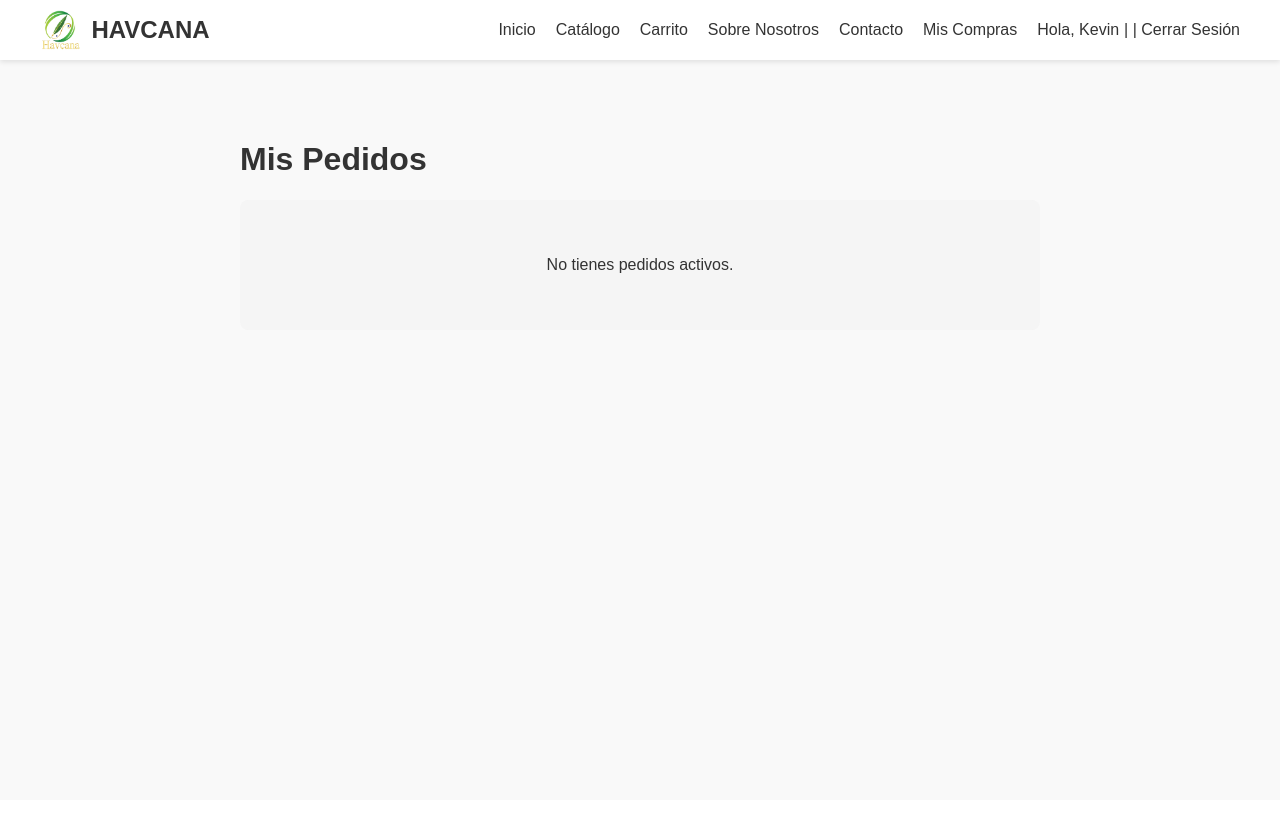
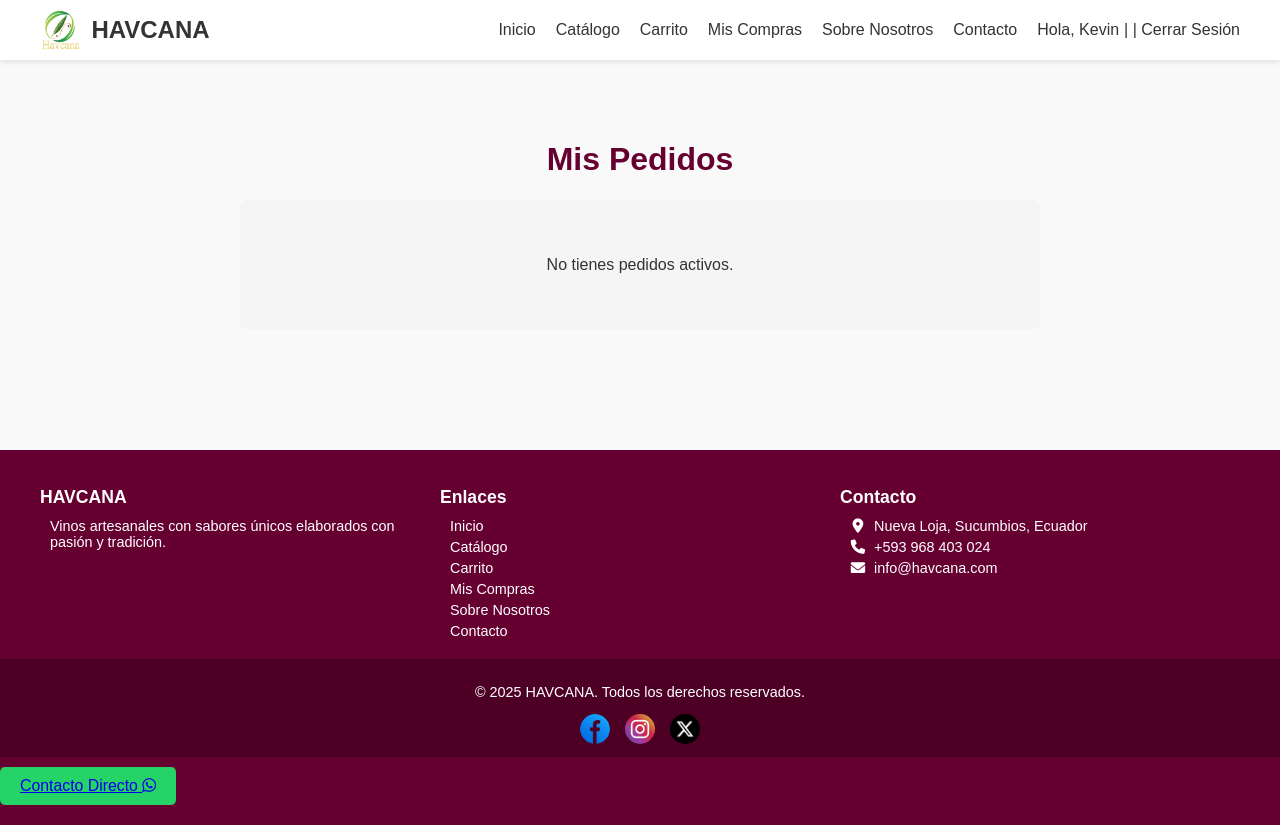
Before and after one commit to MarceloKP13/Proyecto, a PHP site: page /php/auth_pro/pedido.php in a window 1280 px wide. Before the commit the page ends 273 px from the top, so only its background shows below. Run offline with PHP 8.4, Linux system fonts and the light colour scheme; a user stored in the database is signed in; data comes from the database, SQL or seed files in the repository; data that the repository does not hold is empty.

Commit message:
pedido personal

```diff
--- a/anexos/css/pedido.css
+++ b/anexos/css/pedido.css
@@ -4,14 +4,7 @@
     padding: 20px;
 }
 
-.nota-venta {
-
-    background-color: white;
-    padding: 30px;
-    border-radius: 10px;
-    box-shadow: 0 2px 10px rgba(0,0,0,0.1);
-}
-.nota-venta h1{
+.pedido-container h1, h2{
     color: #660030;
     text-align: center;
 }
--- a/index.php
+++ b/index.php
@@ -32,9 +32,9 @@
                     <li><a href="index.php">Inicio</a></li>
                     <li><a href="php/catalogo.php">Catálogo</a></li>
                     <li><a href="php/carrito.php">Carrito</a></li>
+                    <li><a href="php/auth_pro/pedido.php">Mis Compras</a></li>
                     <li><a href="php/info.php">Sobre Nosotros</a></li>
                     <li><a href="php/contactos.php">Contacto</a></li>
-                    <li><a href="php/auth_pro/pedido.php">Mis Compras</a></li>
                     <?php if(isset($_SESSION['usuario'])): ?>
                         <li class="user-info">
                             <a href="php/auth_pro/pedido.php"><span>Hola, <?php echo $_SESSION['usuario']; ?></span></a>
@@ -90,9 +90,9 @@
                     <li><a href="index.php">Inicio</a></li>
                     <li><a href="php/catalogo.php">Catálogo</a></li>
                     <li><a href="php/carrito.php">Carrito</a></li>
+                    <li><a href="php/auth_pro/pedido.php">Mis compras</a></li>
                     <li><a href="php/info.php">Sobre Nosotros</a></li>
                     <li><a href="php/contactos.php">Contacto</a></li>
-                    <li><a href="php/auth_pro/pedido.php">Mis compras</a></li>
                 </ul>
             </div>
             <div class="footer-section">
--- a/php/auth_pro/pedido.php
+++ b/php/auth_pro/pedido.php
@@ -57,9 +57,9 @@ $pedidos = $stmt->get_result();
                     <li><a href="../../index.php">Inicio</a></li>
                     <li><a href="../catalogo.php">Catálogo</a></li>
                     <li><a href="../carrito.php">Carrito</a></li>
+                    <li><a href="pedido.php">Mis Compras</a></li>
                     <li><a href="../info.php">Sobre Nosotros</a></li>
                     <li><a href="../contactos.php">Contacto</a></li>
-                    <li><a href="pedido.php">Mis Compras</a></li>
                     <?php if(isset($_SESSION['usuario'])): ?>
                         <li class="user-info">
                             <a href="pedido.php"><span>Hola, <?php echo $_SESSION['usuario']; ?></span></a>
@@ -116,6 +116,45 @@ $pedidos = $stmt->get_result();
             </div>
         <?php endif; ?>
     </div>
+    <footer class="site-footer">
+        <div class="footer-container">
+            <div class="footer-section">
+                <h3>HAVCANA</h3>
+                <p>Vinos artesanales con sabores únicos elaborados con pasión y tradición.</p>
+            </div>
+            <div class="footer-section">
+                <h3>Enlaces</h3>
+                <ul>
+                    <li><a href="index.php">Inicio</a></li>
+                    <li><a href="../../php/catalogo.php">Catálogo</a></li>
+                    <li><a href="../../php/carrito.php">Carrito</a></li>
+                    <li><a href="../../php/auth_pro/pedido.php">Mis Compras</a></li>
+                    <li><a href="../../php/info.php">Sobre Nosotros</a></li>
+                    <li><a href="../../php/contactos.php">Contacto</a></li>
+                </ul>
+            </div>
+            <div class="footer-section">
+                <h3>Contacto</h3>
+                <p><i class="fas fa-map-marker-alt"></i> Nueva Loja, Sucumbios, Ecuador</p>
+                <p><i class="fas fa-phone"></i> +593 968 403 024</p>
+                <p><i class="fas fa-envelope"></i> info@havcana.com</p>
+            </div>
+        </div>
+        <div class="footer-bottom">
+            <p>&copy; 2025 HAVCANA. Todos los derechos reservados.</p>
+            <div class="social-icons">
+                <a href="https://www.facebook.com/Havcana" target="_blank"><img src="../../anexos/imagenes/facebook.png" alt="Facebook"></a>
+                <a href="https://www.instagram.com/Havcana" target="_blank"><img src="../../anexos/imagenes/instagram.png" alt="Instagram"></a>
+                <a href="https://www.x.com/Havcana" target="_blank"><img src="../../anexos/imagenes/x.png" alt="Twitter"></a>
+            </div>
+        </div>
+        <div class="whatsapp-button">
+            <a href="https://wa.me/593968403024" target="_blank" rel="noopener noreferrer" aria-label="Chat on WhatsApp">
+                <span class="contact-text">Contacto Directo</span>
+                <i class="fab fa-whatsapp"></i>
+            </a>
+        </div>
+    </footer>
 
     <script src="../../anexos/js/menu.js"></script>
 </body>
--- a/php/carrito.php
+++ b/php/carrito.php
@@ -138,9 +138,9 @@ $total = $subtotal + $envio;
                     <li><a href="../index.php">Inicio</a></li>
                     <li><a href="catalogo.php">Catálogo</a></li>
                     <li><a href="carrito.php">Carrito</a></li>
+                    <li><a href="auth_pro/pedido.php">Mis Compras</a></li>
                     <li><a href="info.php">Sobre Nosotros</a></li>
                     <li><a href="contactos.php">Contacto</a></li>
-                    <li><a href="auth_pro/pedido.php">Mis Compras</a></li>
                     <?php if(isset($_SESSION['usuario'])): ?>
                         <li class="user-info">
                             <a href="auth_pro/pedido.php"><span>Hola, <?php echo $_SESSION['usuario']; ?></span></a>
@@ -255,7 +255,7 @@ $total = $subtotal + $envio;
                             window.location.href = 'auth/login_registro_global.php';
                         }
                     <?php else: ?>
-                        window.location.href = 'auth_pro/pedido.php';
+                        window.location.href = 'auth_pro/procesar_pedido.php';
                     <?php endif; ?>
                 }
                 </script>
--- a/php/catalogo.php
+++ b/php/catalogo.php
@@ -35,9 +35,9 @@ $productos = mysqli_fetch_all($result, MYSQLI_ASSOC);
                     <li><a href="../index.php">Inicio</a></li>
                     <li><a href="catalogo.php">Catálogo</a></li>
                     <li><a href="carrito.php">Carrito</a></li>
+                    <li><a href="auth_pro/pedido.php">Mis Compras</a></li>
                     <li><a href="info.php">Sobre Nosotros</a></li>
                     <li><a href="contactos.php">Contacto</a></li>
-                    <li><a href="auth_pro/pedido.php">Mis Compras</a></li>
                     <?php if(isset($_SESSION['usuario'])): ?>
                         <li class="user-info">
                             <a href="auth_pro/pedido.php"><span>Hola, <?php echo $_SESSION['usuario']; ?></span></a>
--- a/php/contactos.php
+++ b/php/contactos.php
@@ -42,9 +42,9 @@ $comentario_enviado = isset($_GET['comentario_enviado']) && $_GET['comentario_en
                     <li><a href="../index.php">Inicio</a></li>
                     <li><a href="catalogo.php">Catálogo</a></li>
                     <li><a href="carrito.php">Carrito</a></li>
+                    <li><a href="auth_pro/pedido.php">Mis Compras</a></li>
                     <li><a href="info.php">Sobre Nosotros</a></li>
                     <li><a href="contactos.php">Contacto</a></li>
-                    <li><a href="auth_pro/pedido.php">Mis Compras</a></li>
                     <?php if(isset($_SESSION['usuario'])): ?>
                         <li class="user-info">
                             <a href="auth_pro/pedido.php"><span>Hola, <?php echo $_SESSION['usuario']; ?></span></a>
@@ -289,6 +289,7 @@ $comentario_enviado = isset($_GET['comentario_enviado']) && $_GET['comentario_en
                     <li><a href="index.php">Inicio</a></li>
                     <li><a href="../php/catalogo.php">Catálogo</a></li>
                     <li><a href="../php/carrito.php">Carrito</a></li>
+                    <li><a href="../php/auth_pro/pedido.php">Mis Compras</a></li>
                     <li><a href="../php/info.php">Sobre Nosotros</a></li>
                     <li><a href="../php/contactos.php">Contacto</a></li>
                 </ul>
--- a/php/info.php
+++ b/php/info.php
@@ -32,6 +32,7 @@ session_start();
                     <li><a href="../index.php">Inicio</a></li>
                     <li><a href="catalogo.php">Catálogo</a></li>
                     <li><a href="carrito.php">Carrito</a></li>
+                    <li><a href="auth_pro/pedido.php">Mis Compras</a></li>
                     <li><a href="info.php">Sobre Nosotros</a></li>
                     <li><a href="contactos.php">Contacto</a></li>
                     <?php if(isset($_SESSION['usuario'])): ?>
@@ -165,6 +166,7 @@ session_start();
                     <li><a href="index.php">Inicio</a></li>
                     <li><a href="../php/catalogo.php">Catálogo</a></li>
                     <li><a href="../php/carrito.php">Carrito</a></li>
+                    <li><a href="../php/auth_pro/pedido.php">Mis compras</a></li>
                     <li><a href="../php/info.php">Sobre Nosotros</a></li>
                     <li><a href="../php/contactos.php">Contacto</a></li>
                 </ul>
```
Also changed, not shown: php/auth_pro/procesar_pedido.php (added, +57 -0 lines).
